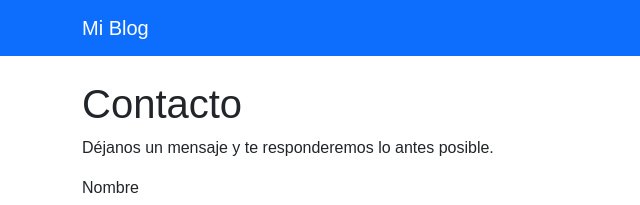
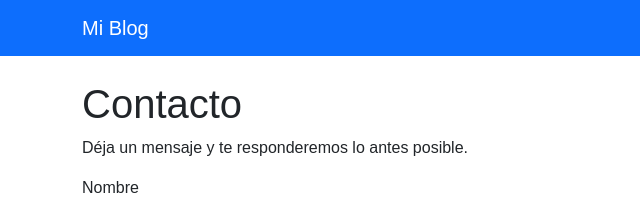
Before and after one commit to sansi-star/mi-blog-main, a plain HTML site: page contacto.html in a window 1280 px wide. Shown: the top 205 px of the page, 0-640 px from the left. Drawn offline with nearby package versions, Linux system fonts and the light colour scheme; files that its build step writes are made by us from their sources.

Commit message:
Ajustes en estilos y correción de errores

```diff
--- a/contacto.html
+++ b/contacto.html
@@ -34,7 +34,7 @@
 
     <div class="container mt-4">
         <h1>Contacto</h1>
-        <p>Déjanos un mensaje y te responderemos lo antes posible.</p>
+        <p>Déja un mensaje y te responderemos lo antes posible.</p>
 
         <form>
             <div class="mb-3">
--- a/styles/styles.scss
+++ b/styles/styles.scss
@@ -1,3 +1,3 @@
 body {
-    font-family: Arial, sans-serif;
+    font-family: 'Poppins', Arial, sans-serif;
 }
```
Also changed, not shown: index.html (+1 -1 lines), 1 other file.
